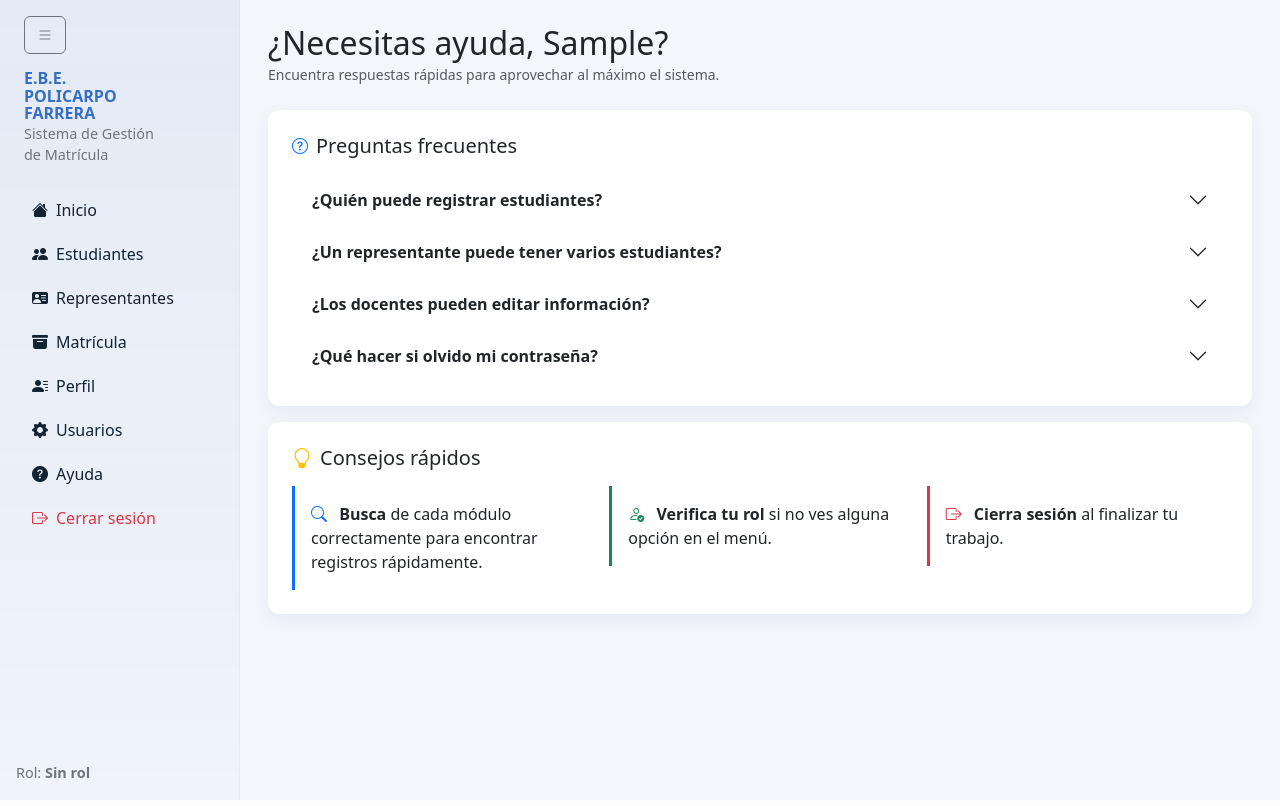
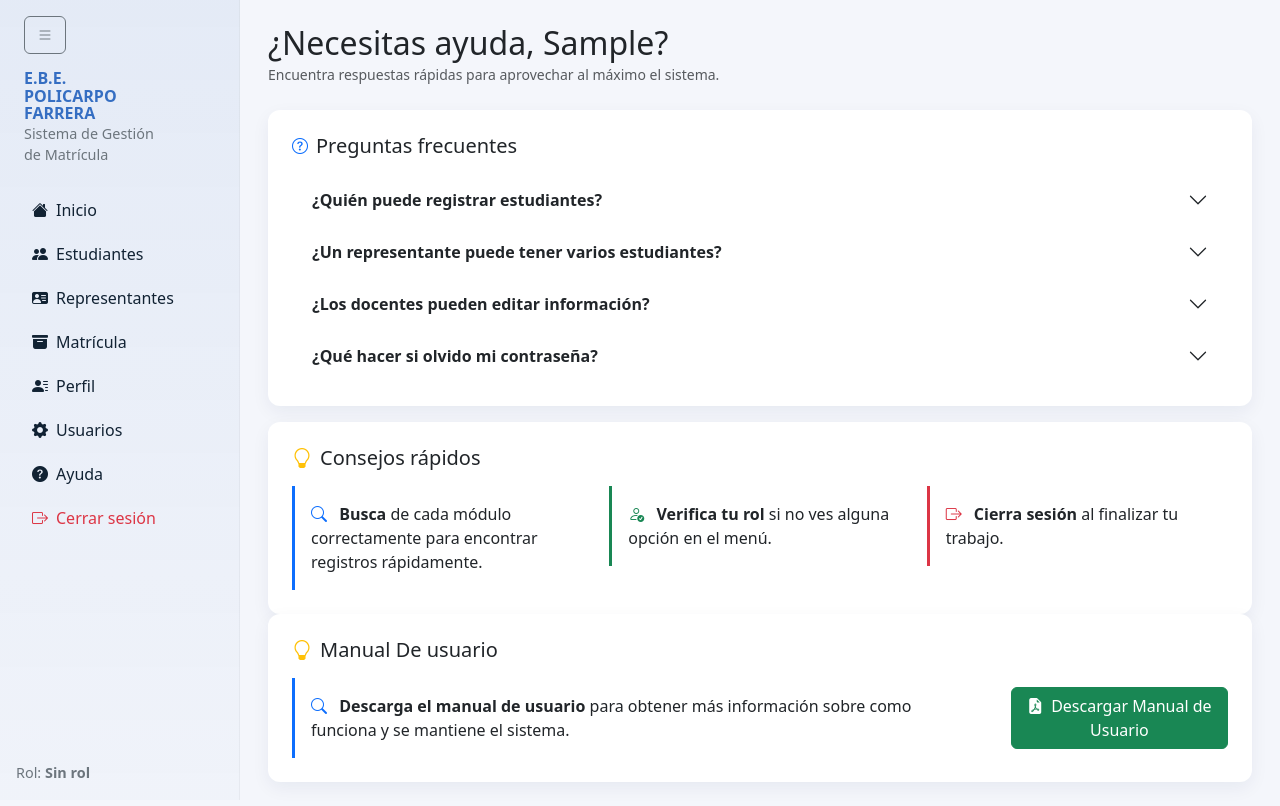
Before and after one commit to lunahkq/SGME-PST, a Django app: page /help/ in a window 1280 px wide. Run offline with Django 5.2, Linux system fonts and the light colour scheme; the visitor is signed in with stand-in values (Sample User, id 1); parts of the project's set-up code (start-up, migrations or seed data) failed here and were passed over.

Commit message:
descarga manual

```diff
--- a/SGME/settings.py
+++ b/SGME/settings.py
@@ -30,7 +30,7 @@ SECRET_KEY = 'django-insecure-y%8@1rurrwj!o8+vfuzt5amc(qmh-=9hg4b-cqk$#a-sik&+tm
 
 # SECURITY WARNING: don't run with debug turned on in production!
 # SECURITY WARNING: don't run with debug turned on in production!
-DEBUG = False
+DEBUG = os.getenv("DEBUG", "False") == "True"
 
 ALLOWED_HOSTS = ['*']
 
@@ -154,7 +154,7 @@ DEFAULT_FROM_EMAIL = EMAIL_HOST_USER
 # Static files (CSS, JavaScript, Images)
 # https://docs.djangoproject.com/en/5.2/howto/static-files/
 
-STATIC_URL = 'static/'
+STATIC_URL = '/static/'
 
 from pathlib import Path
 BASE_DIR = Path(__file__).resolve().parent.parent
--- a/app/templates/views/help.html
+++ b/app/templates/views/help.html
@@ -1,4 +1,5 @@
 {% extends "layout/navbar.html" %}
+{% load static %}
 {% block title %}Ayuda{% endblock %}
 
 {% block content %}
@@ -22,15 +23,16 @@
     <!-- Pregunta 1 -->
     <div class="accordion-item border-0">
       <h2 class="accordion-header" id="faqHeading1">
-        <button class="accordion-button collapsed fw-semibold" type="button"
-                data-bs-toggle="collapse" data-bs-target="#faqCollapse1">
+        <button class="accordion-button collapsed fw-semibold" type="button" data-bs-toggle="collapse"
+          data-bs-target="#faqCollapse1">
           ¿Quién puede registrar estudiantes?
         </button>
       </h2>
-      <div id="faqCollapse1" class="accordion-collapse collapse"
-           aria-labelledby="faqHeading1" data-bs-parent="#faqAccordion">
+      <div id="faqCollapse1" class="accordion-collapse collapse" aria-labelledby="faqHeading1"
+        data-bs-parent="#faqAccordion">
         <div class="accordion-body py-3" style="background-color: #e8f3ff; border-left: 3px solid #0d6efd;">
-          Solo los usuarios con <strong>rol directivo y administrador</strong> pueden registrar nuevos estudiantes en el sistema.
+          Solo los usuarios con <strong>rol directivo y administrador</strong> pueden registrar nuevos estudiantes en el
+          sistema.
         </div>
       </div>
     </div>
@@ -38,13 +40,13 @@
     <!-- Pregunta 2 -->
     <div class="accordion-item border-0">
       <h2 class="accordion-header" id="faqHeading2">
-        <button class="accordion-button collapsed fw-semibold" type="button"
-                data-bs-toggle="collapse" data-bs-target="#faqCollapse2">
+        <button class="accordion-button collapsed fw-semibold" type="button" data-bs-toggle="collapse"
+          data-bs-target="#faqCollapse2">
           ¿Un representante puede tener varios estudiantes?
         </button>
       </h2>
-      <div id="faqCollapse2" class="accordion-collapse collapse"
-           aria-labelledby="faqHeading2" data-bs-parent="#faqAccordion">
+      <div id="faqCollapse2" class="accordion-collapse collapse" aria-labelledby="faqHeading2"
+        data-bs-parent="#faqAccordion">
         <div class="accordion-body py-3" style="background-color: #e8f3ff; border-left: 3px solid #0d6efd;">
           Sí, el sistema permite una relación <strong>uno a muchos</strong> entre representante y estudiantes.
         </div>
@@ -54,13 +56,13 @@
     <!-- Pregunta 3 -->
     <div class="accordion-item border-0">
       <h2 class="accordion-header" id="faqHeading3">
-        <button class="accordion-button collapsed fw-semibold" type="button"
-                data-bs-toggle="collapse" data-bs-target="#faqCollapse3">
+        <button class="accordion-button collapsed fw-semibold" type="button" data-bs-toggle="collapse"
+          data-bs-target="#faqCollapse3">
           ¿Los docentes pueden editar información?
         </button>
       </h2>
-      <div id="faqCollapse3" class="accordion-collapse collapse"
-           aria-labelledby="faqHeading3" data-bs-parent="#faqAccordion">
+      <div id="faqCollapse3" class="accordion-collapse collapse" aria-labelledby="faqHeading3"
+        data-bs-parent="#faqAccordion">
         <div class="accordion-body py-3" style="background-color: #e8f3ff; border-left: 3px solid #0d6efd;">
           No, los docentes solo tienen acceso de <strong>consulta</strong> a la información del sistema.
         </div>
@@ -70,15 +72,16 @@
     <!-- Pregunta 4 -->
     <div class="accordion-item border-0">
       <h2 class="accordion-header" id="faqHeading4">
-        <button class="accordion-button collapsed fw-semibold" type="button"
-                data-bs-toggle="collapse" data-bs-target="#faqCollapse4">
+        <button class="accordion-button collapsed fw-semibold" type="button" data-bs-toggle="collapse"
+          data-bs-target="#faqCollapse4">
           ¿Qué hacer si olvido mi contraseña?
         </button>
       </h2>
-      <div id="faqCollapse4" class="accordion-collapse collapse"
-           aria-labelledby="faqHeading4" data-bs-parent="#faqAccordion">
+      <div id="faqCollapse4" class="accordion-collapse collapse" aria-labelledby="faqHeading4"
+        data-bs-parent="#faqAccordion">
         <div class="accordion-body py-3" style="background-color: #e8f3ff; border-left: 3px solid #0d6efd;">
-          Contactar al <strong>administrador del sistema</strong> o usar la opción de <strong>recuperación de clave</strong>.
+          Contactar al <strong>administrador del sistema</strong> o usar la opción de <strong>recuperación de
+            clave</strong>.
         </div>
       </div>
     </div>
@@ -113,4 +116,24 @@
   </div>
 </div>
 
+
+<div class="card-soft p-4">
+  <h5 class="mb-3">
+    <i class="bi bi-lightbulb text-warning me-2"></i>Manual De usuario
+  </h5>
+  <div class="d-flex align-items-center justify-content-between">
+    <div class="p-3 border-start border-primary border-3 flex-grow-1">
+      <i class="bi bi-search text-primary me-2"></i>
+      <strong>Descarga el manual de usuario</strong> para obtener más información sobre como funciona y se mantiene el
+      sistema.
+    </div>
+    <a href="{% static 'docs/MANUAL_DE_USUARIO_SGME.pdf' %}" class="btn btn-success ms-3" target="_blank"
+      title="Descargar Manual de Usuario">
+      <i class="bi bi-file-earmark-pdf-fill me-2"></i>Descargar Manual de Usuario
+    </a>
+  </div>
+</div>
+
+</div>
+
 {% endblock %}
```
